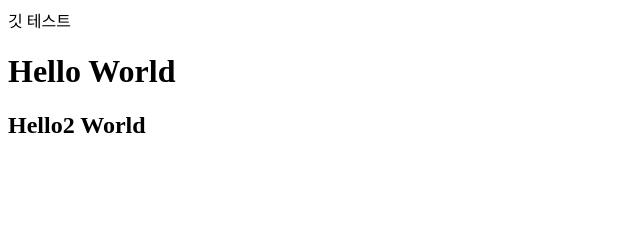
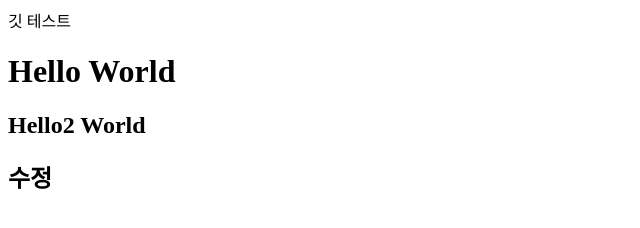
Before and after one commit to knhanul/gitstudy05, a plain HTML site: page index.htm in a window 1280 px wide. Shown: the full height of the page, 0-640 px from the left. Drawn offline with Linux system fonts and the light colour scheme.

Commit message:
< 테스트 수정했구나.ㅎㅎㅎ>

```diff
--- a/index.htm
+++ b/index.htm
@@ -10,6 +10,8 @@
 <body>
 	<h1> Hello World </h1>
 	<h2> Hello2 World </h2>
+	<h2> 수정 </h2>
+
 
 </body>
 </html>
```
